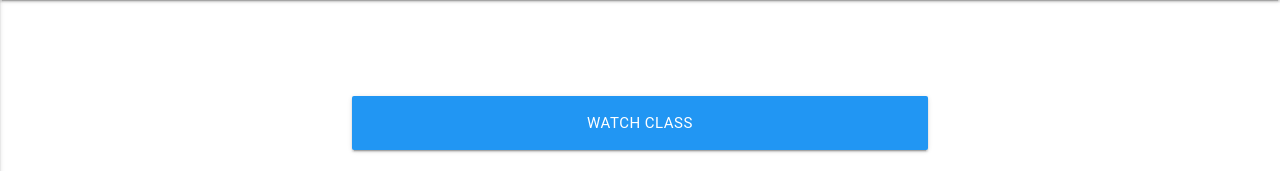
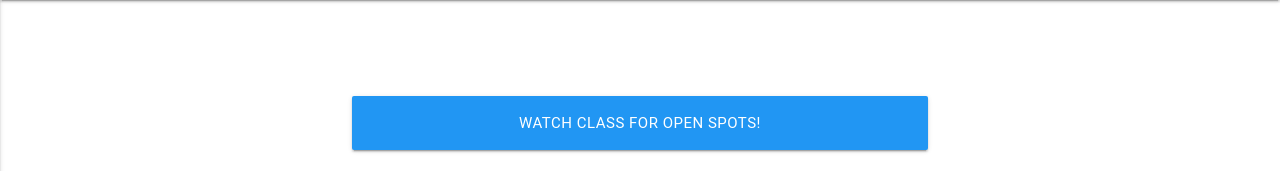
Before and after one commit to piercecunneen/ND-Class-Info-and-Teacher-Ratings-website, a Flask app: template templates/class_info.html in a window 1280 px wide. Shown: the part 64-235 px from the top of the page. Run offline with Flask 2, Linux system fonts and the light colour scheme; the template is opened without the code that fills it, so the values that code supplies are empty; some libraries are stand-ins or nearby versions; some web fonts are replaced.

Commit message:
Added text to watch class button

```diff
--- a/templates/class_info.html
+++ b/templates/class_info.html
@@ -24,7 +24,7 @@
 
 <h1 align="center">{{CourseName}}</h1>
 <div class="col s12 row">
-	<button class="blue col offset-s3 s6 btn btn-large waves-effect modal-trigger" href="#phone-modal" style="margin-left:25%;">Watch Class</button>
+	<button class="blue col offset-s3 s6 btn btn-large waves-effect modal-trigger" href="#phone-modal" style="margin-left:25%;">Watch Class for open spots!</button>
 </div>
 <div id = "Sections">
 	<table>
```
